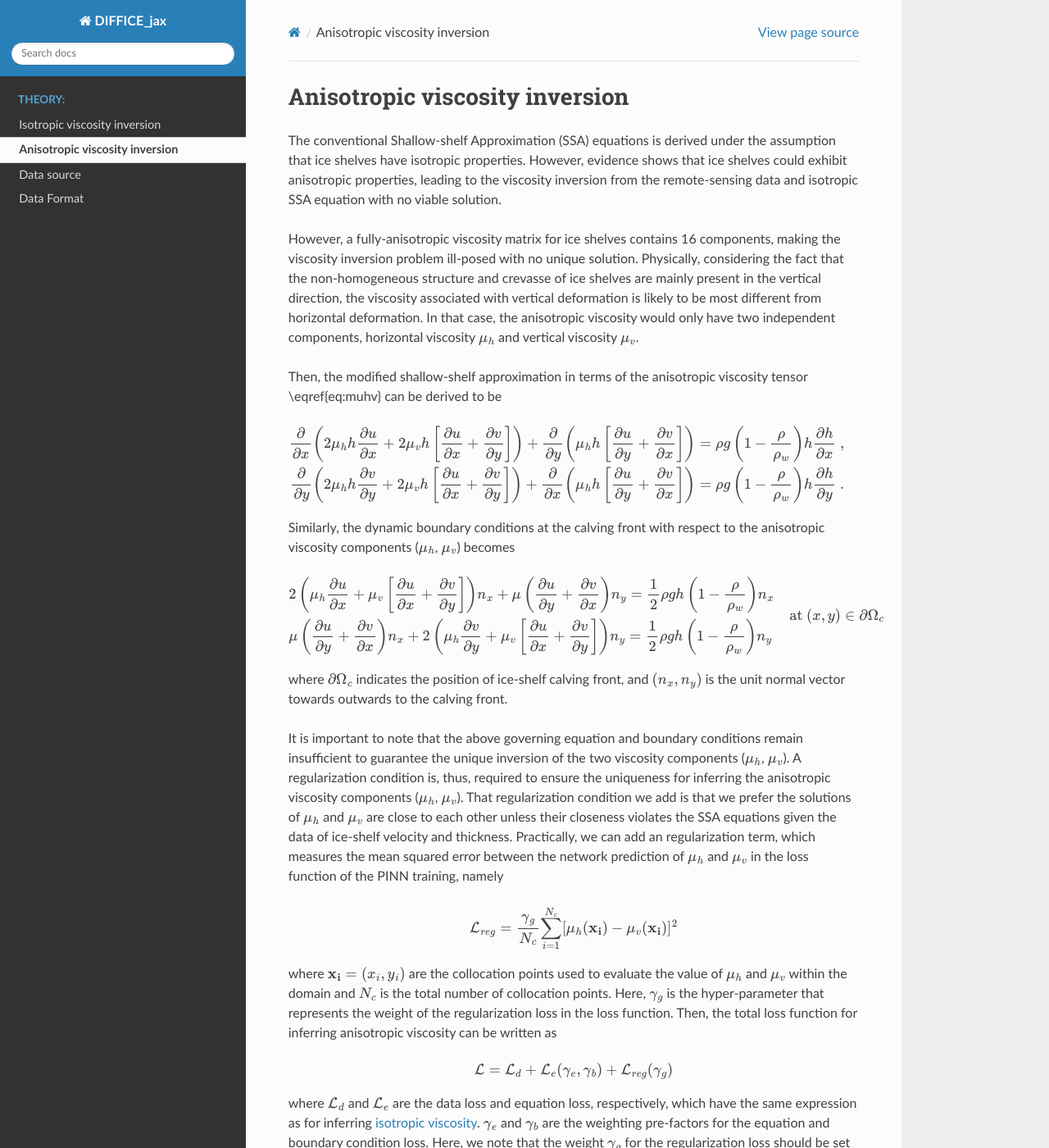
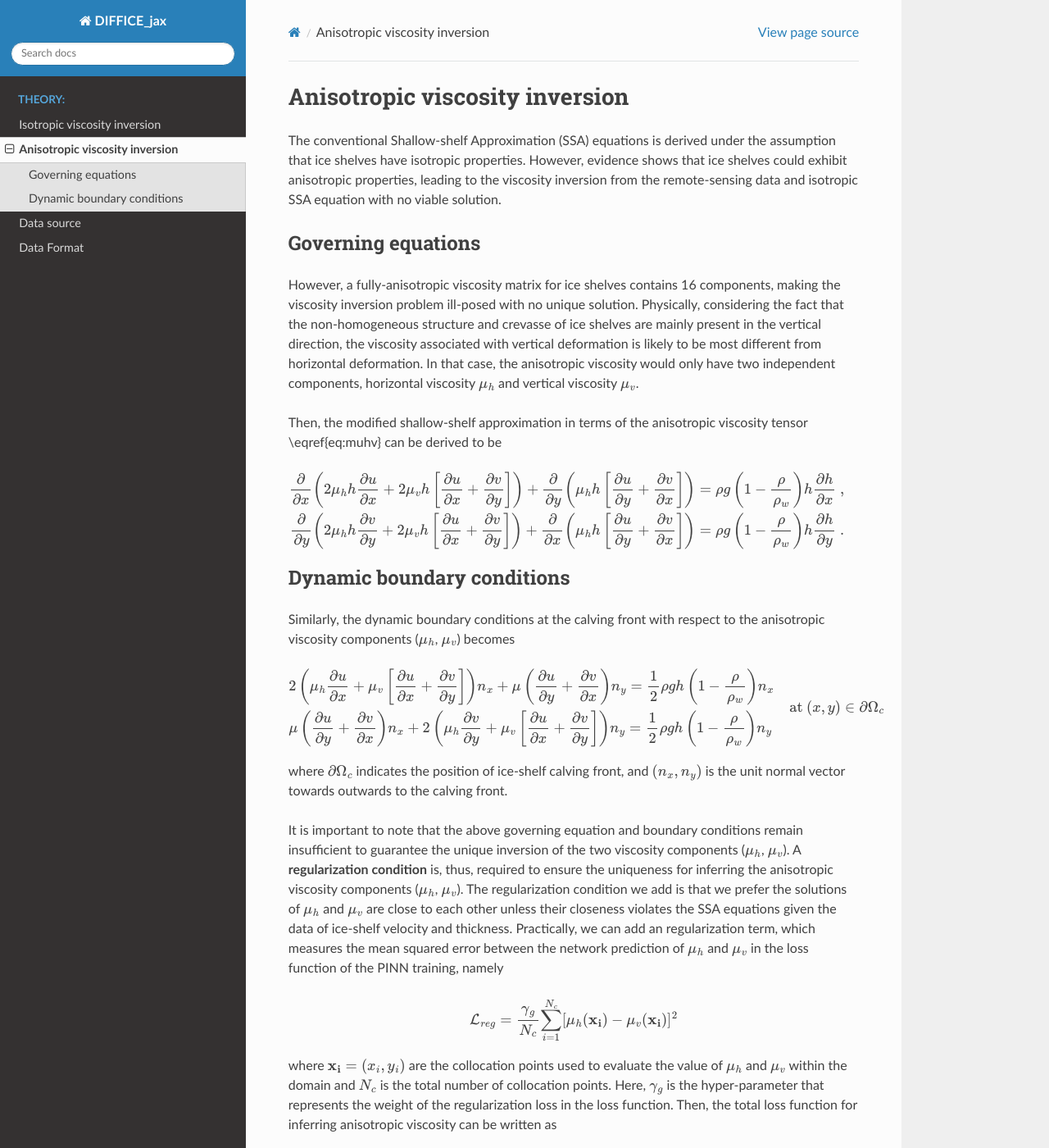
Before and after one commit to YaoGroup/DIFFICE_jax, a Sphinx documentation site: the page built from docs/source/Anisotropic.md, in a window 1280 px wide and 1400 px high. Shown: the whole window at 82% size. Built offline with Sphinx 7.4.7 and the Read the Docs theme 3.1.0, drawn with Linux system fonts in a browser that asks for light colours.

Commit message:
Update Anisotropic.md

```diff
--- a/docs/source/Anisotropic.md
+++ b/docs/source/Anisotropic.md
@@ -3,6 +3,8 @@
 The conventional Shallow-shelf Approximation (SSA) equations is derived under the assumption that ice shelves have
 isotropic properties. However, evidence shows that ice shelves could exhibit anisotropic properties, leading to
 the viscosity inversion from the remote-sensing data and isotropic SSA equation with no viable solution.
+
+## Governing equations
 
 However, a fully-anisotropic viscosity matrix for ice shelves contains 16 components, making the viscosity
 inversion problem ill-posed with no unique solution. Physically, considering the fact that the non-homogeneous
@@ -20,6 +22,8 @@ $$\begin{eqnarray}
   +\frac{\partial} {\partial x} \left({\mu_h} h \left[\frac{\partial  u}{\partial y}  + \frac{\partial  v}{\partial x} \right]  \right)  = \rho g \left(1-{\frac{\rho}{\rho_w}}\right)h\frac{\partial h}{\partial y}\ .   \qquad
 \end{eqnarray}$$
 
+## Dynamic boundary conditions
+
 Similarly, the dynamic boundary conditions at the calving front with respect to the anisotropic viscosity components ($\mu_h$, $\mu_v$) becomes
 
 $$\begin{array}{l}
@@ -35,8 +39,8 @@ where $\partial \Omega_c$ indicates the position of ice-shelf calving front, and
 vector towards outwards to the calving front.
 
 It is important to note that the above governing equation and boundary conditions remain insufficient to guarantee
-the unique inversion of the two viscosity components ($\mu_h$, $\mu_v$). A regularization condition is, thus, required
-to ensure the uniqueness for inferring the anisotropic viscosity components ($\mu_h$, $\mu_v$). That regularization
+the unique inversion of the two viscosity components ($\mu_h$, $\mu_v$). A **regularization condition** is, thus, required
+to ensure the uniqueness for inferring the anisotropic viscosity components ($\mu_h$, $\mu_v$). The regularization
 condition we add is that we prefer the solutions of $\mu_h$ and $\mu_v$ are close to each other unless their
 closeness violates the SSA equations given the data of ice-shelf velocity and thickness. Practically, we can add an
 regularization term, which measures the mean squared error between the network prediction of $\mu_h$ and $\mu_v$ in
```
